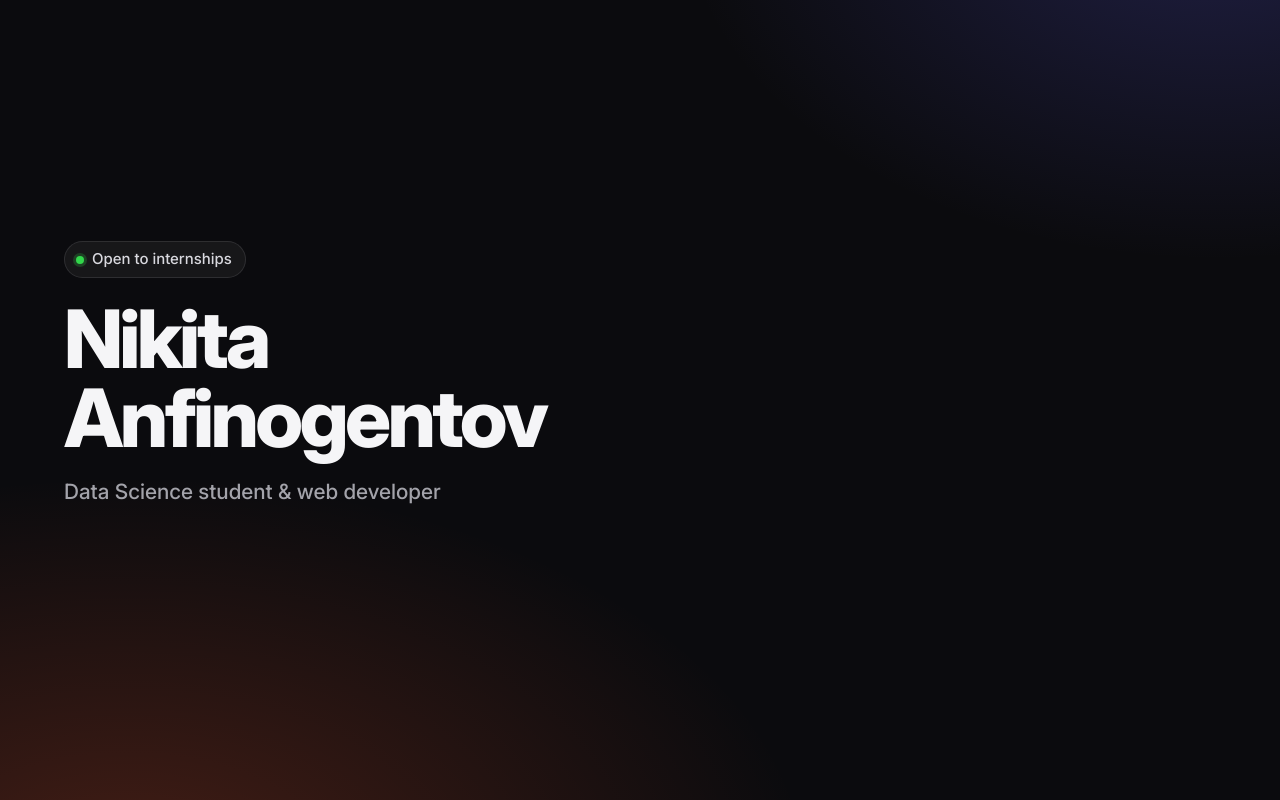
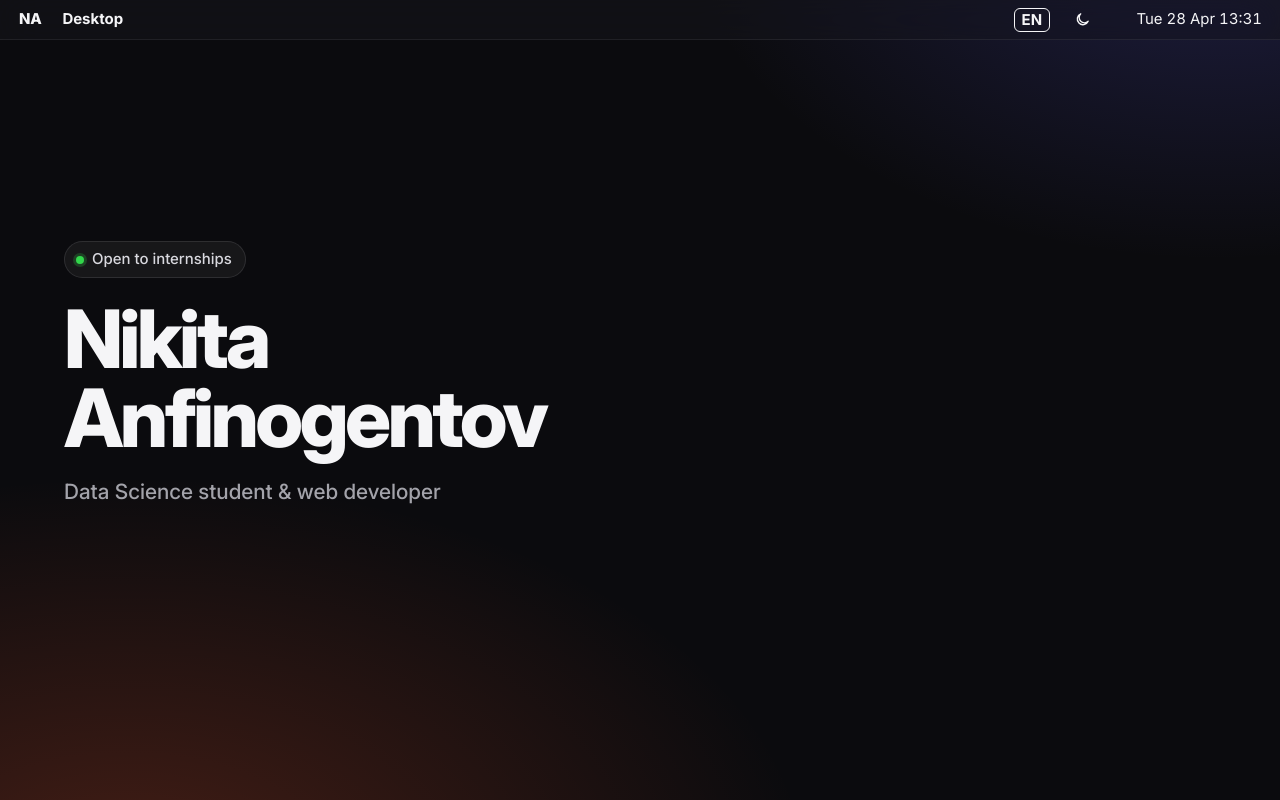
Before and after one commit to KNate42/KNate42.github.io, a React (Vite) app: page / in a window 1280 px wide. Built offline with nearby package versions, Linux system fonts and the light colour scheme.

Commit message:
Add the macOS-style menu bar

```diff
--- a/src/App.jsx
+++ b/src/App.jsx
@@ -1,11 +1,59 @@
+import { useEffect, useRef, useState } from 'react'
 import { content } from './data/content.js'
+import { toggleTheme } from './lib/theme.js'
+import { useClock } from './hooks/useClock.js'
+import MenuBar from './components/MenuBar.jsx'
+import Menu from './components/Menu.jsx'
 import Desktop from './components/Desktop.jsx'
 
 export default function App() {
-  const lang = 'en'
+  const [lang, setLang] = useState('en')
+  const [menuOpen, setMenuOpen] = useState(false)
+  const clock = useClock(lang)
   const t = content[lang]
+  const live = useRef({})
+  live.current = { menuOpen }
+
+  useEffect(() => {
+    document.documentElement.lang = lang
+  }, [lang])
+
+  useEffect(() => {
+    const onKey = (e) => {
+      if (e.key !== 'Escape' || !live.current.menuOpen) return
+      setMenuOpen(false)
+      document.querySelector('[data-menu-button]')?.focus()
+    }
+    const onDown = (e) => {
+      if (!e.target.closest('#na-menu, [data-menu-button]')) setMenuOpen(false)
+    }
+    document.addEventListener('keydown', onKey)
+    document.addEventListener('pointerdown', onDown)
+    return () => {
+      document.removeEventListener('keydown', onKey)
+      document.removeEventListener('pointerdown', onDown)
+    }
+  }, [])
+
+  function toggleMenu(e) {
+    const opening = !menuOpen
+    setMenuOpen(opening)
+    if (opening && e.detail === 0) requestAnimationFrame(() => document.querySelector('#na-menu .mi')?.focus())
+  }
+
   return (
     <div className="os">
+      <MenuBar
+        t={t}
+        lang={lang}
+        appTitle={t.desktop}
+        clock={clock}
+        menuOpen={menuOpen}
+        onToggleMenu={toggleMenu}
+        onToggleLang={() => setLang((l) => (l === 'en' ? 'ru' : 'en'))}
+        onToggleTheme={toggleTheme}
+      />
+      <Menu t={t} open={menuOpen} onAbout={() => setMenuOpen(false)} onClose={() => setMenuOpen(false)} />
       <main className="desk">
         <Desktop t={t} lang={lang} />
       </main>
--- /dev/null
+++ b/src/components/Menu.jsx
@@ -0,0 +1,16 @@
+import { links } from '../data/content.js'
+
+export default function Menu({ t, open, onAbout, onClose }) {
+  return (
+    <div className={open ? 'menu open' : 'menu'} id="na-menu" role="menu" aria-label={t.ui.menu}>
+      <button className="mi" type="button" role="menuitem" onClick={onAbout}>
+        {t.menu.about}
+      </button>
+      <hr />
+      <a className="mi" role="menuitem" href={links.source} target="_blank" rel="noopener noreferrer" onClick={onClose}>
+        <span>{t.menu.source}</span>
+        <span aria-hidden="true">↗</span>
+      </a>
+    </div>
+  )
+}
--- /dev/null
+++ b/src/components/MenuBar.jsx
@@ -0,0 +1,39 @@
+export default function MenuBar({ t, lang, appTitle, clock, menuOpen, onToggleMenu, onToggleLang, onToggleTheme }) {
+  return (
+    <header className="menubar">
+      <button
+        className="mb-btn mb-logo"
+        type="button"
+        title={t.ui.menu}
+        aria-haspopup="menu"
+        aria-expanded={menuOpen}
+        aria-controls="na-menu"
+        onClick={onToggleMenu}
+        data-menu-button
+      >
+        NA
+      </button>
+      <span className="mb-app">{appTitle}</span>
+      <div className="mb-right">
+        <button className="mb-btn" type="button" title={t.ui.lang} aria-label={`${t.ui.lang}: ${lang.toUpperCase()}`} onClick={onToggleLang} data-lang-button>
+          <span className="kbd" aria-hidden="true">
+            {lang.toUpperCase()}
+          </span>
+        </button>
+        <button className="mb-btn" type="button" title={t.ui.theme} aria-label={t.ui.theme} onClick={onToggleTheme} data-theme-button>
+          <svg className="i-moon" viewBox="0 0 24 24" fill="none" stroke="currentColor" strokeWidth="1.9" strokeLinecap="round" strokeLinejoin="round" aria-hidden="true">
+            <path d="M20 14.5A8 8 0 1 1 9.5 4a6.5 6.5 0 0 0 10.5 10.5z" />
+          </svg>
+          <svg className="i-sun" viewBox="0 0 24 24" fill="none" stroke="currentColor" strokeWidth="1.9" strokeLinecap="round" aria-hidden="true">
+            <circle cx="12" cy="12" r="4" />
+            <path d="M12 2v2M12 20v2M4.9 4.9l1.4 1.4M17.7 17.7l1.4 1.4M2 12h2M20 12h2M4.9 19.1l1.4-1.4M17.7 6.3l1.4-1.4" />
+          </svg>
+        </button>
+        <span className="mb-clock" title={t.ui.clock}>
+          <span className="clk-full">{clock.full}</span>
+          <span className="clk-short">{clock.short}</span>
+        </span>
+      </div>
+    </header>
+  )
+}
--- a/src/entry-client.jsx
+++ b/src/entry-client.jsx
@@ -3,6 +3,7 @@ import { createRoot, hydrateRoot } from 'react-dom/client'
 import './styles/tokens.css'
 import './styles/base.css'
 import './styles/desktop.css'
+import './styles/menubar.css'
 import App from './App.jsx'
 
 const root = document.getElementById('root')
--- /dev/null
+++ b/src/hooks/useClock.js
@@ -0,0 +1,19 @@
+import { useEffect, useState } from 'react'
+import { formatClock, msToNextMinute } from '../lib/clock.js'
+
+const EMPTY = { full: '', short: '' }
+
+export function useClock(lang) {
+  const [clock, setClock] = useState(EMPTY)
+  useEffect(() => {
+    let timer
+    const tick = () => {
+      const now = new Date()
+      setClock(formatClock(now, lang))
+      timer = setTimeout(tick, msToNextMinute(now))
+    }
+    tick()
+    return () => clearTimeout(timer)
+  }, [lang])
+  return clock
+}
--- /dev/null
+++ b/src/lib/theme.js
@@ -0,0 +1,16 @@
+// index.html reads the same key and colours before the first paint.
+export const THEME_KEY = 'na-theme'
+const THEME_COLOR = { dark: '#0b0b0e', light: '#e7e7ec' }
+
+export function toggleTheme() {
+  const root = document.documentElement
+  const next = root.classList.contains('light') ? 'dark' : 'light'
+  root.classList.toggle('light', next === 'light')
+  document.querySelector('meta[name="theme-color"]')?.setAttribute('content', THEME_COLOR[next])
+  try {
+    localStorage.setItem(THEME_KEY, next)
+  } catch {
+    // storage blocked: the theme just is not remembered
+  }
+  return next
+}
--- /dev/null
+++ b/src/styles/menubar.css
@@ -0,0 +1,62 @@
+.menubar {
+  position: absolute;
+  z-index: 50;
+  top: 0;
+  left: 0;
+  right: 0;
+  display: flex;
+  align-items: center;
+  gap: 2px;
+  height: 40px;
+  padding: 0 8px;
+  border-bottom: 1px solid var(--bar-line);
+  background: var(--bar);
+  backdrop-filter: blur(20px) saturate(170%);
+  -webkit-backdrop-filter: blur(20px) saturate(170%);
+  font-size: 15px;
+}
+
+.mb-btn { display: inline-flex; align-items: center; gap: 6px; height: 32px; padding: 0 11px; border: 0; border-radius: 8px; background: transparent; font-size: 15px; }
+.mb-btn:hover, .mb-btn[aria-expanded="true"] { background: var(--hover); }
+.mb-btn svg { width: 17px; height: 17px; }
+.mb-logo { font-weight: 800; letter-spacing: -.02em; }
+.mb-app { padding: 0 8px; font-weight: 700; white-space: nowrap; }
+.mb-right { display: flex; align-items: center; gap: 2px; margin-left: auto; }
+
+.kbd { display: inline-flex; align-items: center; justify-content: center; min-width: 36px; height: 24px; padding: 0 5px; border: 1.5px solid currentColor; border-radius: 6px; font-size: 15px; font-weight: 700; letter-spacing: .02em; line-height: 1; }
+
+.i-sun { display: none; }
+html.light .i-sun { display: block; }
+html.light .i-moon { display: none; }
+
+.mb-clock { min-width: 168px; padding: 0 10px 0 8px; text-align: right; font-variant-numeric: tabular-nums; white-space: nowrap; }
+.clk-short { display: none; }
+
+.menu {
+  position: absolute;
+  z-index: 60;
+  top: 44px;
+  left: 8px;
+  display: none;
+  min-width: 290px;
+  padding: 6px;
+  border: 1px solid var(--line);
+  border-radius: 11px;
+  background: var(--menu);
+  box-shadow: var(--shadow);
+  backdrop-filter: blur(24px) saturate(170%);
+  -webkit-backdrop-filter: blur(24px) saturate(170%);
+}
+.menu.open { display: block; }
+.menu .mi { display: flex; align-items: center; justify-content: space-between; gap: 16px; width: 100%; height: 36px; padding: 0 12px; border: 0; border-radius: 7px; background: transparent; font-size: 15px; text-align: left; }
+.menu .mi:hover, .menu .mi:focus-visible { background: var(--acc); color: var(--acc-ink); outline: none; }
+.menu hr { height: 1px; margin: 5px 8px; border: 0; background: var(--line); }
+
+@media (max-width: 700px) {
+  .menubar { height: 46px; padding: 0 10px; }
+  .mb-app { display: none; }
+  .mb-clock { min-width: 56px; padding: 0 6px; }
+  .clk-full { display: none; }
+  .clk-short { display: inline; }
+  .menu { top: 50px; left: 8px; right: 8px; min-width: 0; }
+}
```
